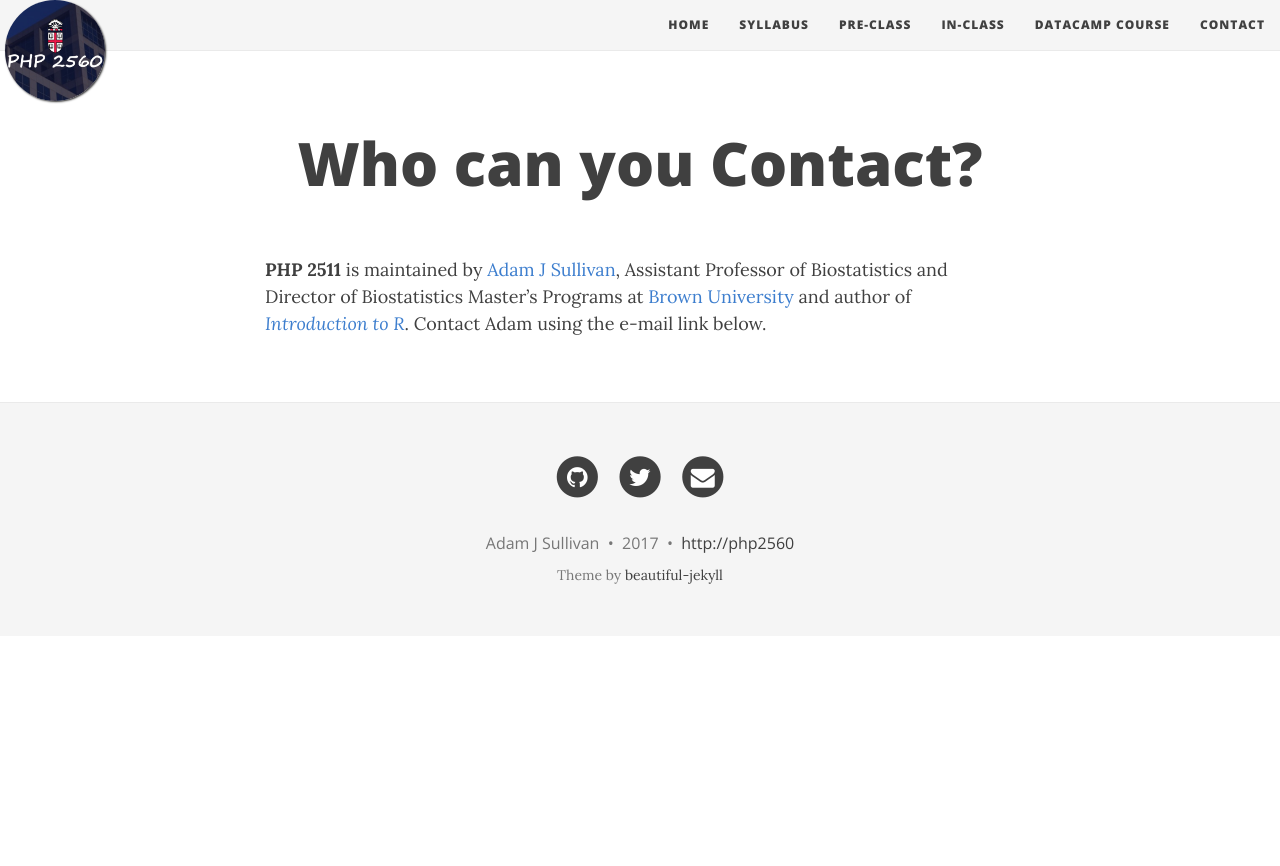
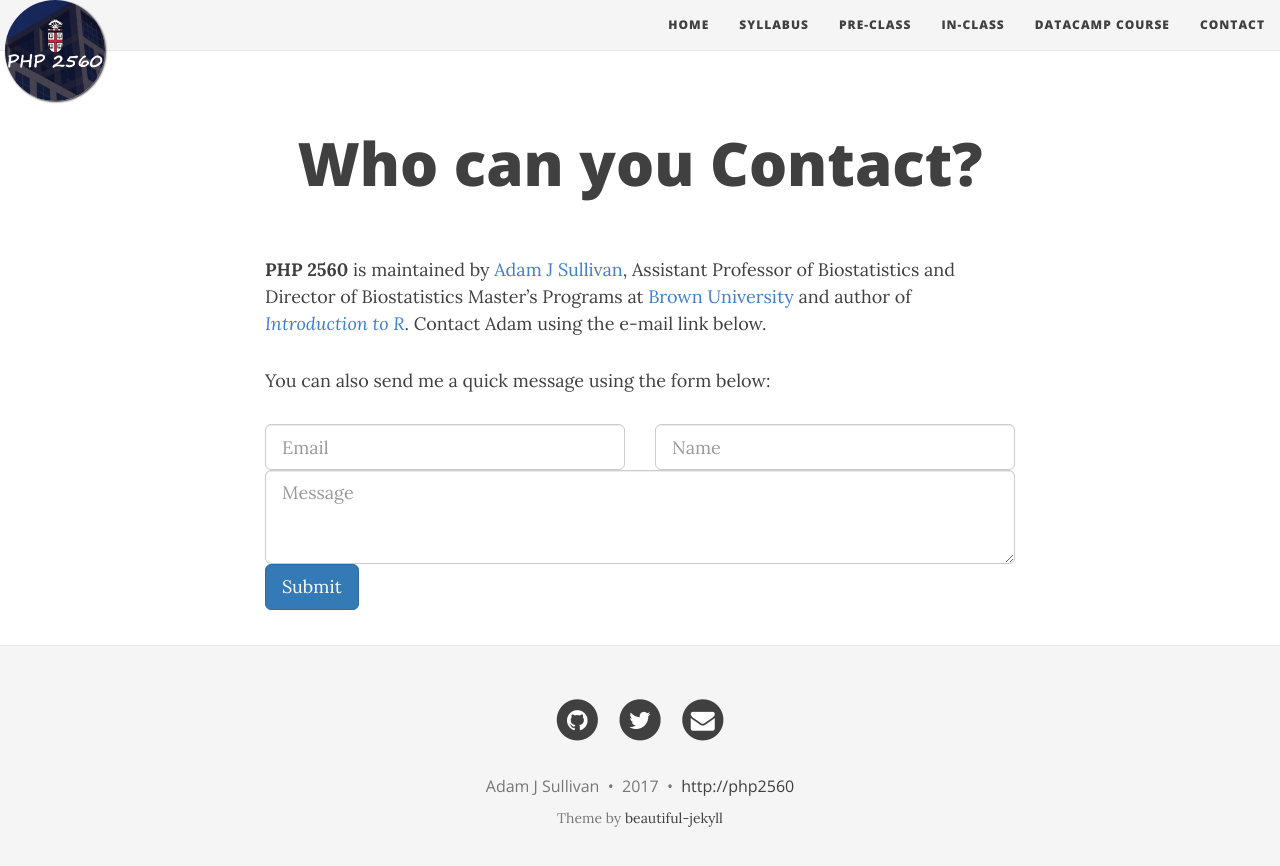
Before and after one commit to php2560/php2560.github.io, a Jekyll site: the page built from contact.md, in a window 1280 px wide. Shown: the top 866 px of the page. Built offline with Jekyll 4.4.1, drawn with Linux system fonts in a browser that asks for light colours; nearby versions of some CDN libraries.

Commit message:
added form to about me page

```diff
--- a/contact.md
+++ b/contact.md
@@ -3,4 +3,28 @@ layout: page
 title: Who can you Contact?
 ---
 
-**PHP 2511** is maintained by [Adam J Sullivan](https://www.sullivanstatistics.com/), Assistant Professor of Biostatistics and Director of Biostatistics Master's Programs at [Brown University](https://www.brown.edu) and author of [*Introduction to R*](http://statseducation.com/Introduction-to-R/).  Contact Adam using the e-mail link below.
+**PHP 2560** is maintained by [Adam J Sullivan](https://www.sullivanstatistics.com/), Assistant Professor of Biostatistics and Director of Biostatistics Master's Programs at [Brown University](https://www.brown.edu) and author of [*Introduction to R*](http://statseducation.com/Introduction-to-R/).  Contact Adam using the e-mail link below.
+
+
+
+
+
+
+
+<form action="https://formspree.io/adam_sullivan@brown.edu"
+      method="POST">
+    <p>You can also send me a quick message using the form below:</p>
+  <div class="row">
+    <div class="col-xs-6">
+      <input type="email" name="_replyto" class="form-control input-lg" placeholder="Email" title="Email">
+    </div>
+    <div class="col-xs-6">
+      <input type="text" name="name" class="form-control input-lg" placeholder="Name" title="Name">
+    </div>
+  </div>
+  <input type="hidden" name="_subject" value="New submission from deanattali.com">
+  <textarea type="text" name="content" class="form-control input-lg" placeholder="Message" title="Message" required="required" rows="3"></textarea>
+  <input type="text" name="_gotcha" style="display:none">
+  <input type="hidden" name="_next" value="./aboutme?message=Your message was sent successfully, thanks!" />
+  <button type="submit" class="btn btn-lg btn-primary">Submit</button>
+</form>
```
